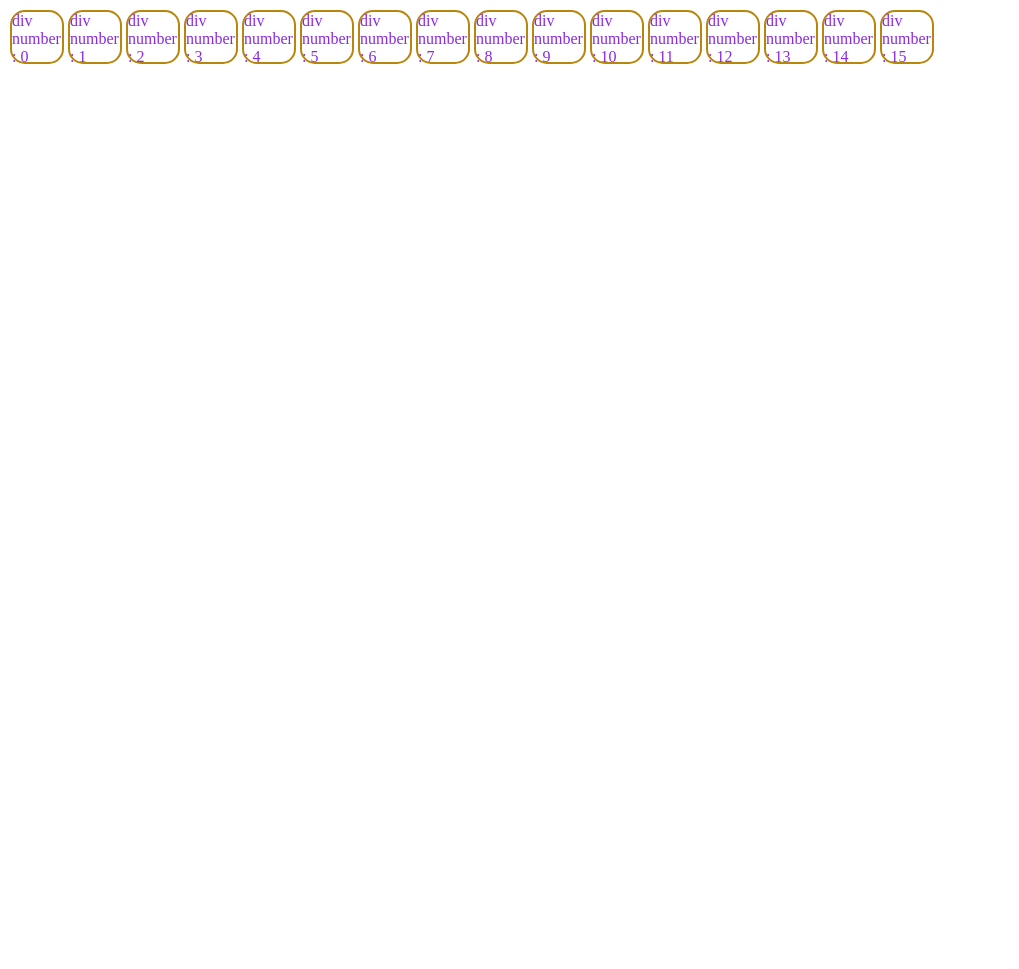
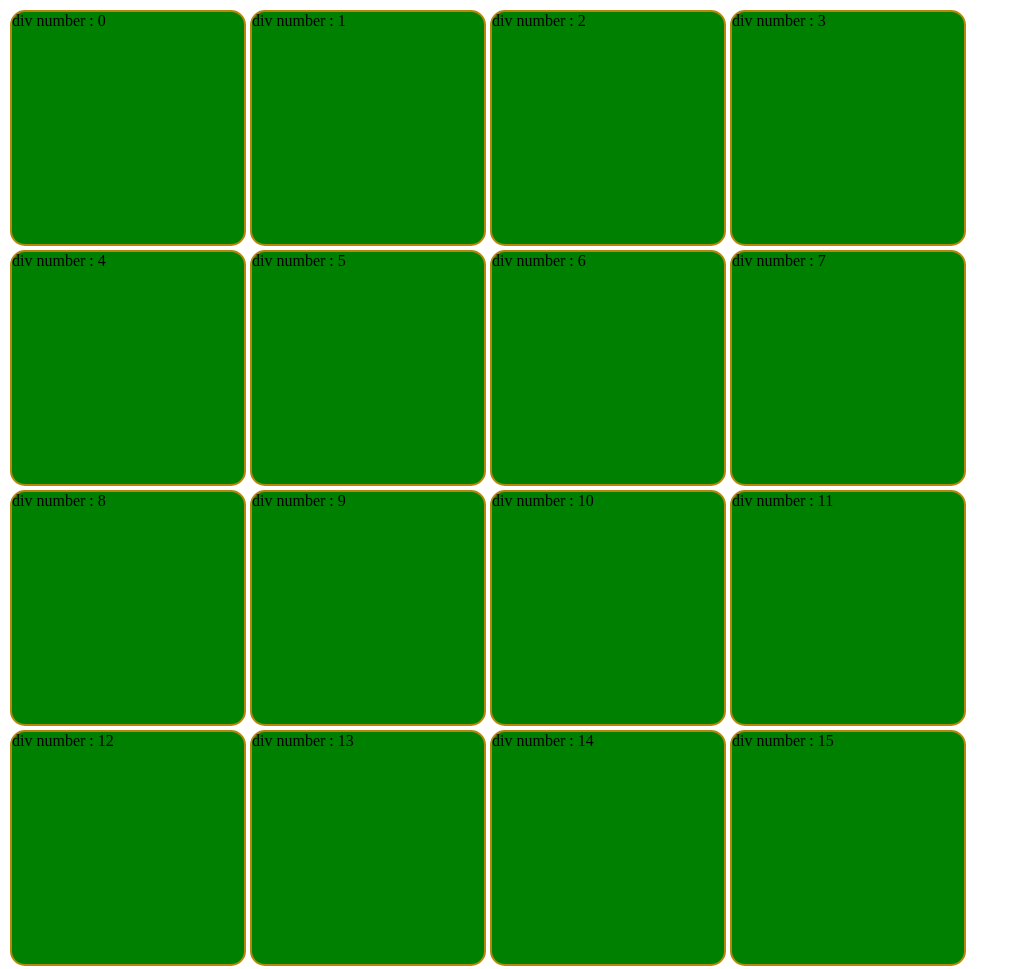
Before and after one commit to faiern/etch_a_sketch, a plain HTML site: page index.html in a window 1280 px wide. Shown: the whole page, without its empty margins (0-1019 px from the left). Before the commit the page ends 800 px from the top, so only its background shows below. Drawn offline with Linux system fonts and the light colour scheme.

Commit message:
seize ok

```diff
--- a/script.js
+++ b/script.js
@@ -8,7 +8,9 @@ for( let i=0; i<16; i++){
         div.style.backgroundColor = "red";
 
     });
+    div.addEventListener("mouseleave",()=>{
+        div.style.backgroundColor = "green";
+
+    });
     container.appendChild(div);
 }
-
-let box = container.childNodes;
--- a/style.css
+++ b/style.css
@@ -2,17 +2,17 @@
 #container{
     display: flex;
     flex-wrap: wrap;
-
+    height: 960px;
+    width: 960px;
 
 }
 
 #container div{
-    height: 50px;
-    width: 50px;
+    flex: 1 0 21%;
     border: solid 2px;
     border-radius: 15px ;
     border-color:darkgoldenrod;
     margin: 2px;
-    color: blueviolet;
+    background-color: green;
 
 }
```
